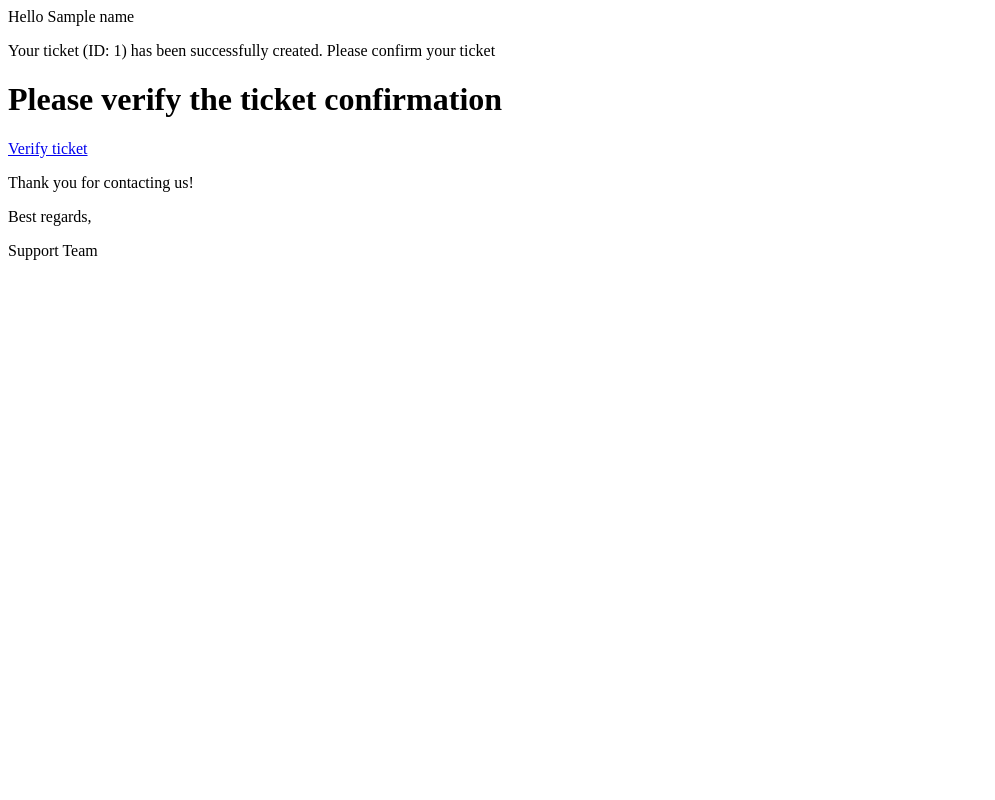
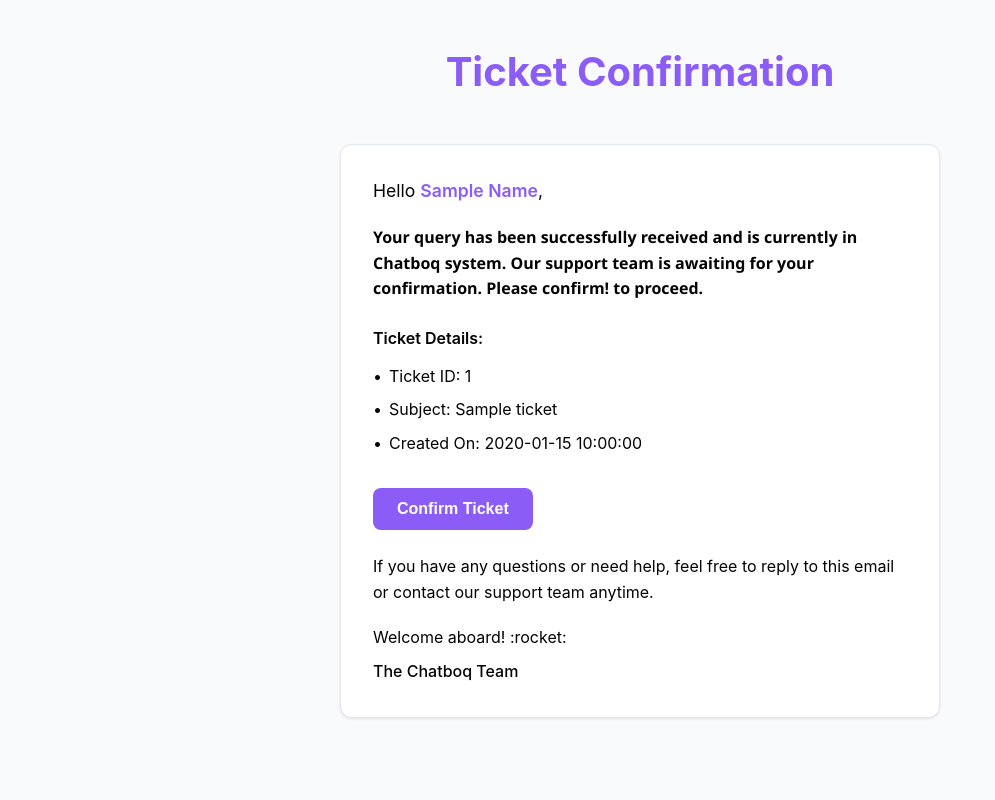
Before and after one commit to phuyalsandeep10/django-backend-project, a FastAPI app: template src/templates/ticket/ticket-confirmation-email.html in a window 1280 px wide. Shown: the whole page, without its empty margins (0-995 px from the left). Run offline with FastAPI, Linux system fonts and the light colour scheme; the template is opened without the code that fills it: most values are stand-ins (such as "Sample title", 1, 10 or a date in 2020); parts of the project's set-up code (start-up, migrations or seed data) failed here and were passed over.

Commit message:
feat : designed confirmation email added

```diff
--- a/src/templates/ticket/ticket-confirmation-email.html
+++ b/src/templates/ticket/ticket-confirmation-email.html
@@ -1,23 +1,159 @@
-<html>
-  <head> </head>
-
+<!doctype html>
+<html lang="en">
+  <head>
+    <meta charset="UTF-8" />
+    <meta name="viewport" content="width=device-width, initial-scale=1.0" />
+    <title>Ticket Confirmation</title>
+    <style>
+      * {
+        margin: 0;
+        padding: 0;
+        box-sizing: border-box;
+      }
+      body {
+        font-family:
+          -apple-system, BlinkMacSystemFont, "Segoe UI", Roboto, sans-serif;
+        background-color: #f8fafc;
+        padding: 40px 20px;
+        line-height: 1.6;
+      }
+      .container {
+        max-width: 600px;
+        margin: 0 auto;
+      }
+      .title {
+        font-size: 2.5rem;
+        font-weight: bold;
+        color: #8b5cf6;
+        text-align: center;
+        margin-bottom: 40px;
+      }
+      .card {
+        background: white;
+        border-radius: 12px;
+        padding: 32px;
+        box-shadow: 0 1px 3px rgba(0, 0, 0, 0.1);
+        border: 1px solid #e2e8f0;
+      }
+      .greeting {
+        font-size: 1.1rem;
+        margin-bottom: 20px;
+        color: #030303;
+      }
+      .greeting .name {
+        color: #8b5cf6;
+        font-weight: 600;
+      }
+      .name {
+        text-transform: capitalize;
+      }
+      .message {
+        color: #030303;
+        margin-bottom: 24px;
+        font-size: 1rem;
+        font-weight: 600;
+        font-family: "Segoe UI", Tahoma, Geneva, Verdana, sans-serif;
+      }
+      .ticket-details {
+        margin-bottom: 32px;
+        color: #030303;
+      }
+      .ticket-details h3 {
+        color: #030303;
+        font-size: 1rem;
+        font-weight: 600;
+        margin-bottom: 12px;
+      }
+      .ticket-details ul {
+        color: #030303;
+        list-style: none;
+        padding-left: 0;
+      }
+      .ticket-details li {
+        color: #030303;
+        margin-bottom: 8px;
+        position: relative;
+        padding-left: 16px;
+      }
+      .ticket-details li::before {
+        content: "•";
+        color: #030303;
+        position: absolute;
+        left: 0;
+      }
+      .confirm-button {
+        background: #8b5cf6;
+        color: white;
+        border: none;
+        padding: 12px 24px;
+        border-radius: 8px;
+        font-size: 1rem;
+        font-weight: 600;
+        cursor: pointer;
+        margin-bottom: 24px;
+        transition: background-color 0.2s;
+      }
+      .confirm-button:hover {
+        background: #7c3aed;
+      }
+      .support-text {
+        color: #030303;
+        margin-bottom: 20px;
+        font-size: 1rem;
+      }
+      .welcome-text {
+        color: #030303;
+        margin-bottom: 8px;
+        font-size: 1rem;
+      }
+      .team-signature {
+        color: #030303;
+        font-size: 1rem;
+        font-weight: 500;
+      }
+      @media (max-width: 640px) {
+        .title {
+          font-size: 2rem;
+        }
+        .card {
+          padding: 24px;
+        }
+        body {
+          padding: 20px 16px;
+        }
+      }
+    </style>
+  </head>
   <body>
-    <p>Hello {{name}}</p>
-    <p>
-      Your ticket (ID: {{ticket["id"]}}) has been successfully created. Please
-      confirm your ticket
-    </p>
-    <div>
-      <h1>Please verify the ticket confirmation</h1>
-      <a
-        href="{{settings.FRONTEND_URL}}/ticket-confirm/{{ticket['id']}}/{{ticket.confirmation_token}}"
-        >Verify ticket</a
-      >
+    <div class="container">
+      <h1 class="title">Ticket Confirmation</h1>
+      <div class="card">
+        <p class="greeting">Hello <span class="name">{{name}}</span>,</p>
+        <p class="message">
+          Your query has been successfully received and is currently in Chatboq
+          system. Our support team is awaiting for your confirmation. Please
+          confirm! to proceed.
+        </p>
+        <div class="ticket-details">
+          <h3>Ticket Details:</h3>
+          <ul>
+            <li>Ticket ID: {{ticket["id"]}}</li>
+            <li>Subject: {{ticket["title"]}}</li>
+            <li>Created On: {{ticket["created_at"]}}</li>
+          </ul>
+        </div>
+        <a
+          href="{{settings.FRONTEND_URL}}/ticket-confirm/{{ticket['id']}}/{{ticket.confirmation_token}}"
+        >
+          <button class="confirm-button">Confirm Ticket</button>
+        </a>
+        <p class="support-text">
+          If you have any questions or need help, feel free to reply to this
+          email or contact our support team anytime.
+        </p>
+        <p class="welcome-text">Welcome aboard! :rocket:</p>
+        <p class="team-signature">The Chatboq Team</p>
+      </div>
     </div>
-
-    <p>Thank you for contacting us!</p>
-
-    <p>Best regards,</p>
-    <p>Support Team</p>
   </body>
 </html>
```
